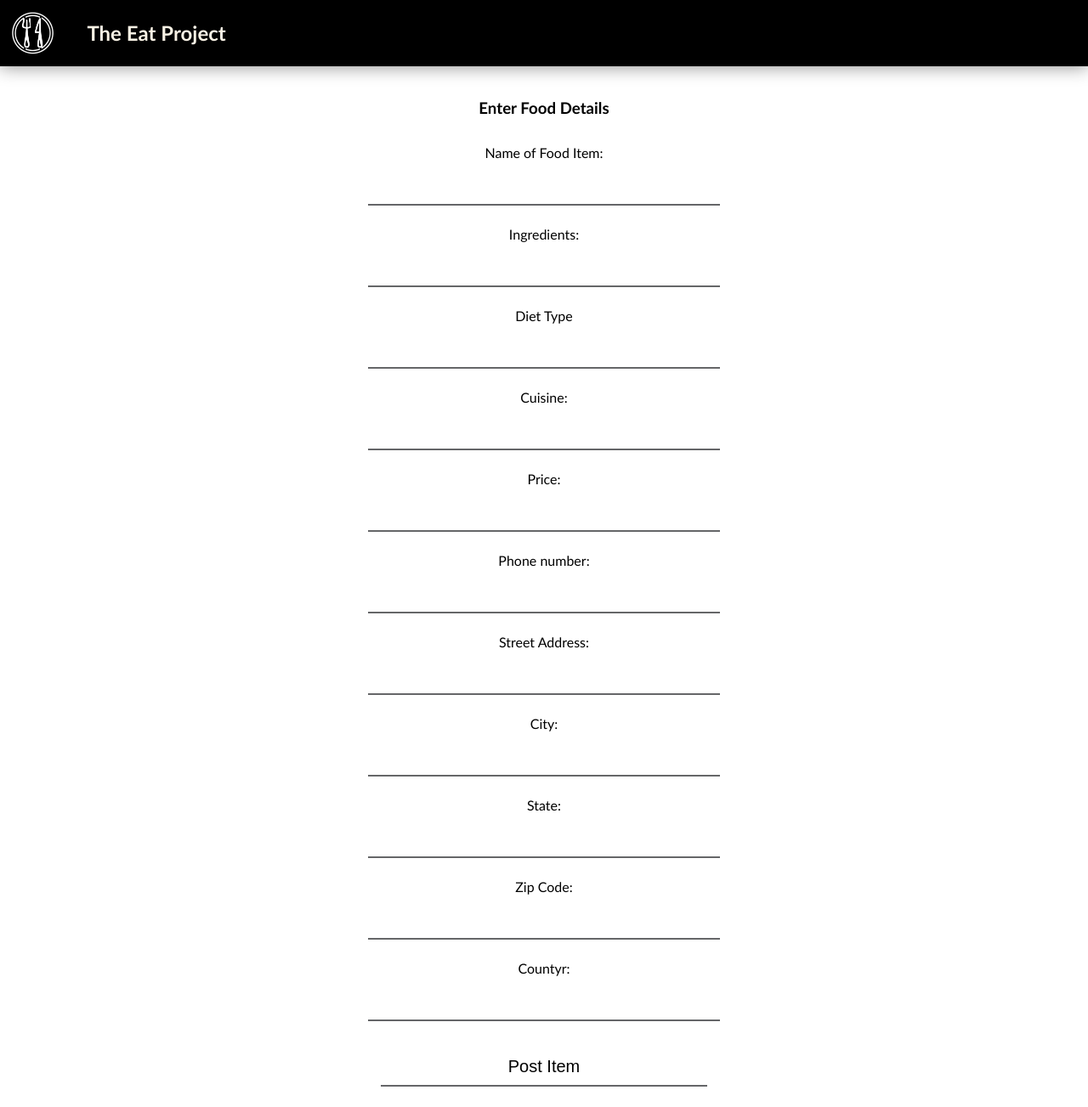
After one commit to reemanaqvi/theeatproject, a Flask app: page /add_item in a window 1280 px wide. The commit adds this page. Shown: the whole page at 85% size. Run offline with Flask 2, Linux system fonts and the light colour scheme; some libraries are stand-ins or nearby versions.

Commit message:
you can actually write to the db from the front end now...show us mercy please

```diff
--- a/app/forms.py
+++ b/app/forms.py
@@ -4,12 +4,6 @@ from flask_wtf.html5 import EmailField
 from wtforms.validators import DataRequired
 
 class SignupForm(Form):
-	fullname = StringField('fullname', validators=[DataRequired()])
-	street_address = StringField('street-address', validators=[DataRequired()])
-	city = StringField('city', validators=[DataRequired()])
-	state = StringField('state', validators=[DataRequired()])
-	zip_code = StringField('zipcode', validators=[DataRequired()])
-	country = StringField('country', validators=[DataRequired()])
 	username = StringField('username', validators=[DataRequired()])
 	password = StringField('password', validators=[DataRequired()])
 
@@ -22,6 +16,11 @@ class FoodForm(Form):
 	price = IntegerField('price', validators=[DataRequired()])
 	phone_num = IntegerField('phone_num', validators=[DataRequired()])
 	# image = BLOB('image', validators=[DataRequired()])
+	street_address = StringField('street-address', validators=[DataRequired()])
+	city = StringField('city', validators=[DataRequired()])
+	state = StringField('state', validators=[DataRequired()])
+	zip_code = StringField('zipcode', validators=[DataRequired()])
+	country = StringField('country', validators=[DataRequired()])
 
 class LoginForm(Form):
 	username = StringField('username', validators=[DataRequired()])
--- a/app/static/interactions.js
+++ b/app/static/interactions.js
@@ -72,3 +72,25 @@ function initAutocomplete() {
     map.fitBounds(bounds);
   });
 }
+
+$(document).on('click', 'button.remove_tr', function() {
+    // console.log($(this).attr("id"));
+    $.ajax({
+      url: "/delete_food",
+      type: "post",
+      data: { data:
+        JSON.stringify({
+          "id": $(this).attr("id")
+        })
+      },
+      success: function(response) {
+          response
+      }
+    });
+
+    $(this).parent().parent().remove();
+
+    // retrieve user input
+    // var user_input = $('#search-field').val();
+    // callAPI(user_input)
+})
--- /dev/null
+++ b/app/templates/add_item.html
@@ -0,0 +1,66 @@
+{% extends "base.html" %}
+
+{% block title %}
+	EatProject: Add Item
+{% endblock %}
+
+{% block content %}
+
+
+    <br><h3>Enter Food Details</h3>
+    <form action="/add_item" method="post" id="food-form" name="login">
+			{{ form.hidden_tag() }}
+<!--       <div class="divider"></div>
+      <div class="section"> -->
+	        <p>
+	          Name of Food Item:<br>
+	          {{ form.food_name(size=60) }}<br>
+	        </p>
+	        <p>
+	          Ingredients:<br>
+	          {{ form.ingredients(size=60) }}<br>
+	        </p>
+	        <p>
+	          Diet Type<br>
+	          {{ form.diet_restriction }}<br>
+	        </p>
+	        <p>
+	          Cuisine:<br>
+	          {{ form.cuisine_type(size=60) }}<br>
+	        </p>
+	        <p>
+	          Price:<br>
+	          {{ form.price(size=60) }}<br>
+	        </p>
+	        <p>
+	          Phone number:<br>
+	          {{ form.phone_num(size=60) }}<br>
+	        </p>
+					<p>
+	          Street Address:<br>
+	          {{ form.street_address(size=120) }}<br>
+	        </p>
+					<p>
+	          City:<br>
+	          {{ form.city(size=120) }}<br>
+	        </p>
+					<p>
+	          State:<br>
+	          {{ form.state(size=120) }}<br>
+	        </p>
+					<p>
+	          Zip Code:<br>
+	          {{ form.zip_code(size=120) }}<br>
+	        </p>
+					<p>
+	          Countyr:<br>
+	          {{ form.country(size=120) }}<br>
+	        </p>
+
+        	<!-- <p><input type="submit-button" value="List Item Now!"></p> -->
+					<p><input type="submit" id="add_item" value="Post Item"></p>
+    </form>
+
+
+
+{% endblock %}
--- a/app/views.py
+++ b/app/views.py
@@ -11,7 +11,8 @@ def index():
 		username = escape(session['username'])
 		return redirect(url_for('display_user_foods'))
 	else:
-		return render_template('signup.html')
+		userForm = SignupForm()
+		return redirect(url_for('sign_up'))
 
 @app.route('/login', methods=['GET', 'POST'])
 def login():
@@ -29,29 +30,23 @@ def login():
         else:
             return redirect(url_for('index'))
 
-@app.route('/signup', methods=['GET', 'POST'])
-def signup():
+@app.route('/sign_up', methods=['GET', 'POST'])
+def sign_up():
 	userForm = SignupForm()
+	# if request.method=='POST':
 	if userForm.validate_on_submit():
-		fullname = userForm.fullname.data
 		username = userForm.username.data
-		street_address = userForm.street_address.data
-		city = userForm.city.data
-		state = userForm.state.data
-		zip_code = userForm.zip_code.data
-		country = userForm.country.data
 		password = userForm.password.data
-		print ("userForm.username")
-		userid = escape(session["username"])
-		insert_user(username, street_address, city, state, zip_code, password)
-		return redirect('/index')
-	return render_template('home.html')
+		insert_user(username, password)
+		print(username)
+		return render_template('home.html')
+	return render_template('signup.html', form=userForm)
 
 @app.route('/logout')
 def logout():
 	session.pop('username', None)
-	session.pop('email', None)
-	return redirect(url_for('index'))
+	session.pop('password', None)
+	return redirect(url_for('login'))
 
 
 @app.route('/display_user_foods')
@@ -76,34 +71,34 @@ def retrieve_foods(userid):
             query.append(result[0])
     return query
 
-# @app.route('/trip')
-# def display_trip():
-#     userid = escape(session['id'])
-#     trips = retrieve_trips(userid)
-#     print trips
-#     return render_template('trip.html', trips=trips)
-
-# @app.route('/delete_trip', methods=['GET','POST'])
-# def delete_trip():
-#     data = json.loads(request.form.get('data'))
-#     id = int(data['id'].encode('ascii','ignore'))
-#     remove_trips(id)
-#     return True
 
 @app.route('/add_item', methods=['GET', 'POST'])
-def create_food():
-    foodForm = FoodForm()
-    if foodForm.validate_on_submit():
-        food_name = foodForm.food_name.data
-        ingredients = foodForm.ingredients.data
-        diet_restriction = foodForm.diet_restriction.data
-        cuisine_type = foodForm.cuisine_type.data
-        price = foodForm.price.data
-        phone_num = foodForm.phone_num.data
-        image = foodForm.image.data
-        # print("tripForm.friend")
-        # print tripForm
-        userid = escape(session['id'])
-        insert_food(food_name, ingredients, diet_restriction, cuisine_type, price, phone_num, image, user_id)
-        return redirect('/index')
-    return render_template('create_food.html', form=foodForm)
+def add_item():
+	foodForm = FoodForm()
+	print('meh')
+	if foodForm.validate_on_submit():
+		print("here")
+		food_name = foodForm.food_name.data
+		ingredients = foodForm.ingredients.data
+		diet_restriction = foodForm.diet_restriction.data
+		cuisine_type = foodForm.cuisine_type.data
+		price = foodForm.price.data
+		phone_num = foodForm.phone_num.data
+		street_address = foodForm.street_address.data
+		city = foodForm.city.data
+		state = foodForm.state.data
+		zip_code = foodForm.zip_code.data
+		country = foodForm.country.data
+		userid = escape(session['user_id'])
+		insert_food(food_name,ingredients,diet_restriction, cuisine_type, price, phone_num, userid, street_address, city, state, zip_code)
+		return render_template('home.html')
+	return render_template('add_item.html', form=foodForm)
+
+
+
+@app.route('/delete_food', methods=['GET','POST'])
+def delete_food():
+    data = json.loads(request.form.get('data'))
+    id = int(data['id'].encode('ascii','ignore'))
+    remove_food(id)
+    return True
--- a/schema.sql
+++ b/schema.sql
@@ -2,10 +2,6 @@ drop table if exists users;
 create table users (
 	user_id INTEGER PRIMARY KEY AUTOINCREMENT,
 	username TEXT NOT NULL,
-	street_address TEXT NOT NULL,
-	city TEXT NOT NULL,
-	state TEXT NOT NULL,
-	zip_code INTEGER NOT NULL,
 	password TEXT NOT NULL
 	);
 
@@ -17,7 +13,11 @@ create table food (
 	diet_restriction TEXT NOT NULL,
 	cuisine_type TEXT NOT NULL,
 	price INTEGER NOT NULL,
-	phone_num INTEGER NOT NULL
+	phone_num INTEGER NOT NULL,
+	street_address TEXT NOT NULL,
+	city TEXT NOT NULL,
+	state TEXT NOT NULL,
+	zip_code INTEGER NOT NULL
 	-- image BLOB NOT NULL
 	);
 
```
Also changed, not shown: app/models.py (+33 -18 lines), app/templates/signup.html (+15 -8 lines), app.db.
